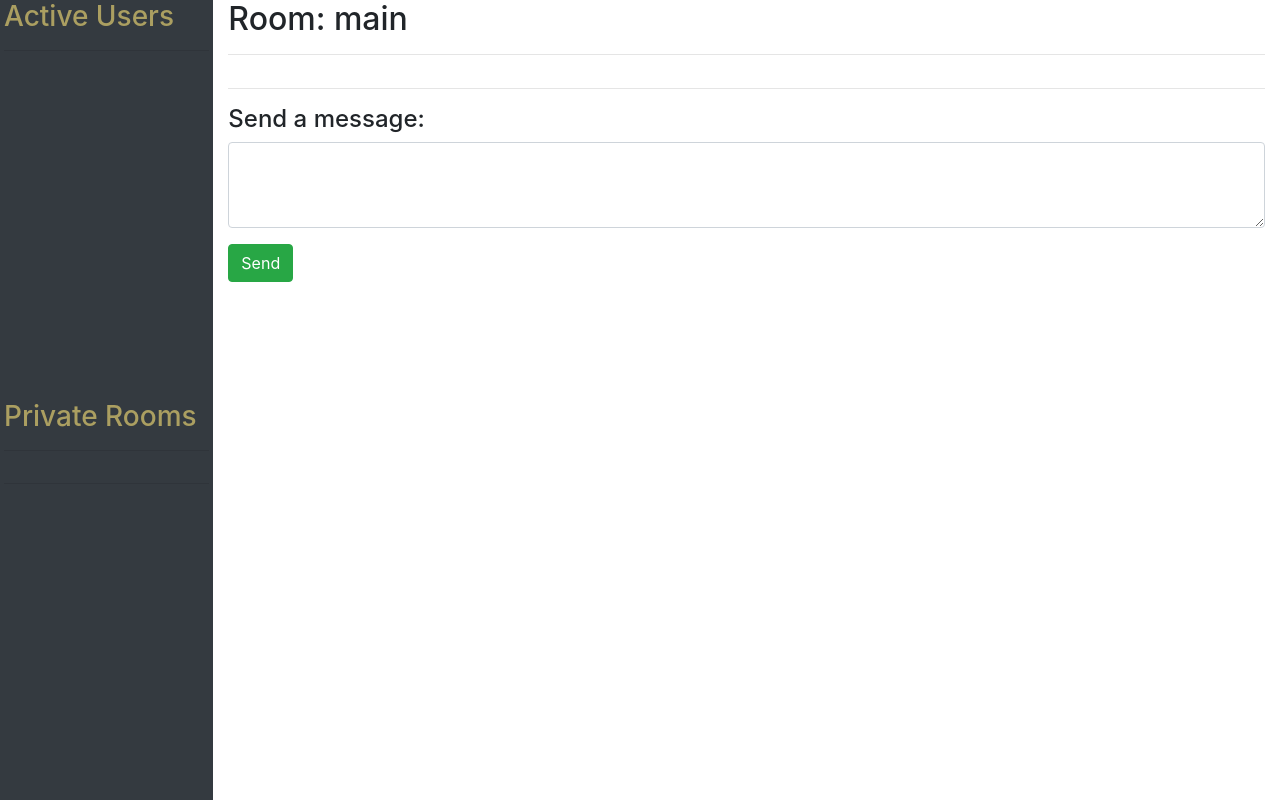
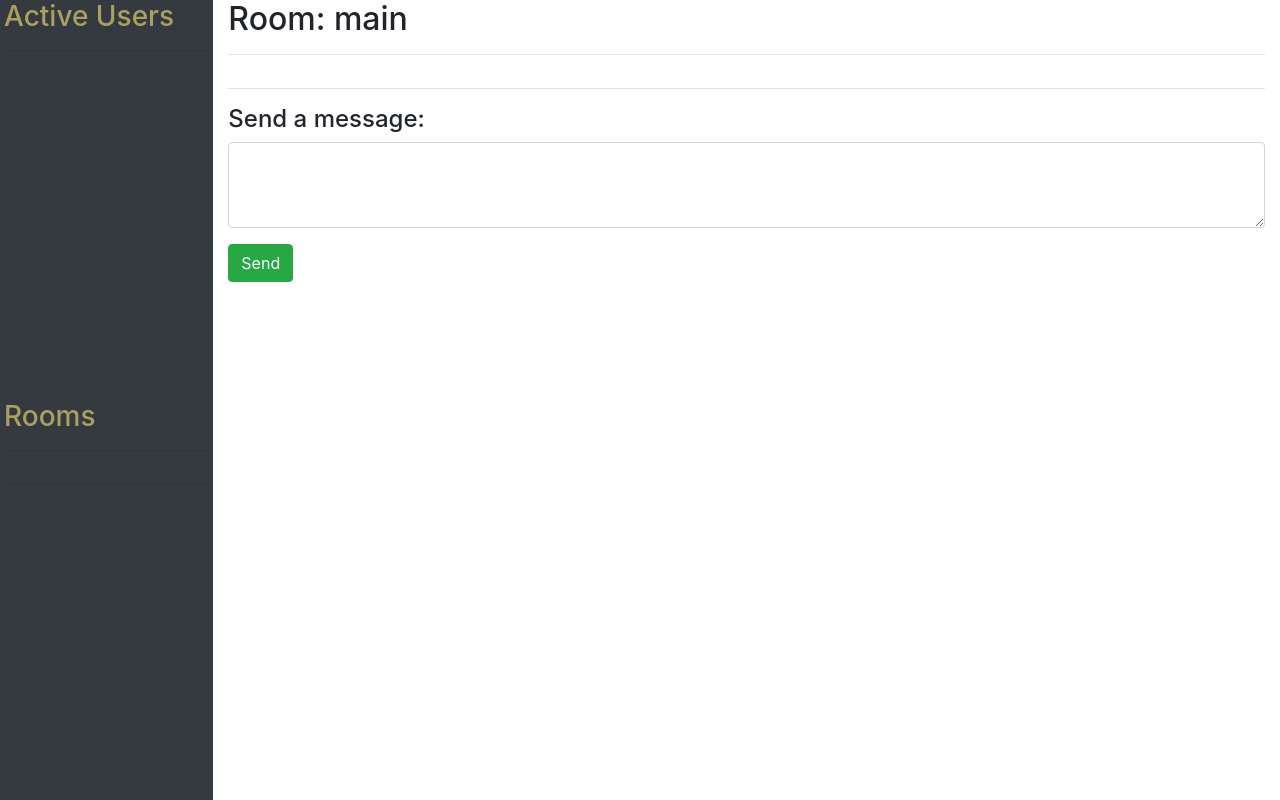
Before and after one commit to alexmilanov/chatiio, a website: page public/index.html in a window 1280 px wide. Drawn offline with nearby package versions, Linux system fonts and the light colour scheme; no server answers.

Commit message:
Rename the rooms list

```diff
--- a/public/index.html
+++ b/public/index.html
@@ -35,7 +35,7 @@
                         <button type="button" id="send-private-msg" class="btn btn-success btn-sm mt-1" style="display: none;">Send Private Message</button>
                     </div>
                     <div class="row-fluid adjust-height overflow-auto">
-                        <h3 class="list-title">Private Rooms</h3>
+                        <h3 class="list-title">Rooms</h3>
 
                         <hr class="list-title">
 
```
